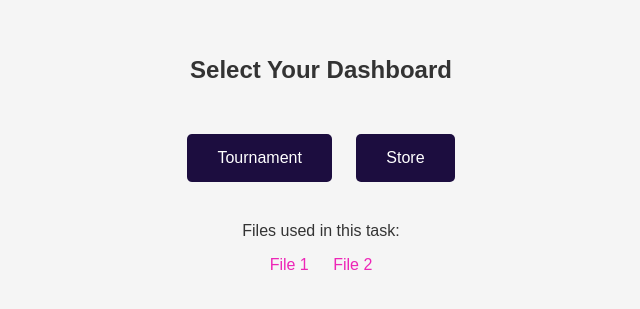
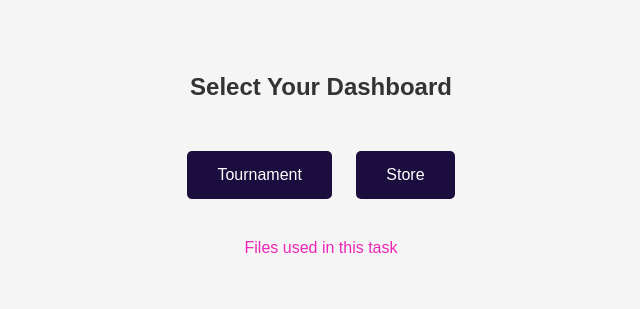
Before and after one commit to maurcabezas/maurcabezas.github.io, a plain HTML site: page taskgooddata/index.html in a window 1280 px wide. Shown: the part 243-552 px from the top of the page, without its empty margins (319-959 px from the left). Drawn offline with Linux system fonts and the light colour scheme.

Commit message:
Update index.html

```diff
--- a/taskgooddata/index.html
+++ b/taskgooddata/index.html
@@ -141,10 +141,7 @@
         <a href="./store/index.html" class="button">Store</a>
 
         <div class="file-links">
-            <p>Files used in this task:</p>
-            <a href="./files/file1.csv" target="_blank">File 1</a>
-            <a href="./files/file2.csv" target="_blank">File 2</a>
-            <!-- Add more links as needed -->
+            <a href="./files/" target="_blank">Files used in this task</a>
         </div>
     </div>
 </body>
```
